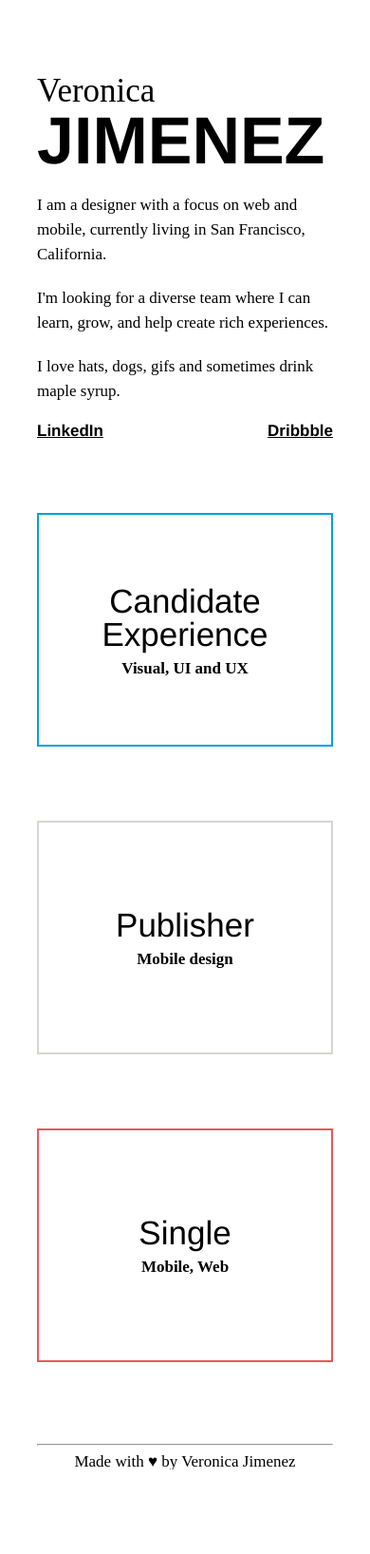
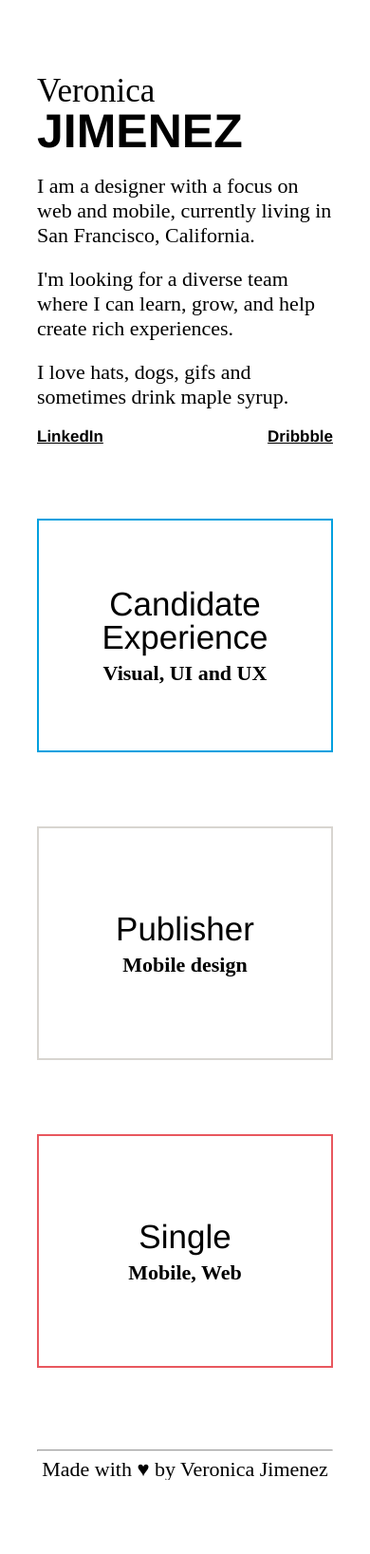
Before and after one commit to vnikajimenez/vnikajimenez.github.com, a Jekyll site: the page built from index.html, in a window 390 px wide. Shown: the whole page at 95% size. Built offline with Jekyll 4.4.1, drawn with Linux system fonts in a browser that asks for light colours; nearby versions of some CDN libraries.

Commit message:
tweak mobile font sizes

```diff
--- a/_sass/_mobile.scss
+++ b/_sass/_mobile.scss
@@ -1,4 +1,8 @@
-@media only screen and (max-width: 1000px) {
+@media only screen and (max-width: 1024px) {
+  p {
+    font-size: 22px;
+  }
+
   .wrapper {
     width: 100%;
   }
@@ -12,6 +16,10 @@
       float: none;
       margin: 0px;
       width: 100%;
+
+      .last-name {
+        font-size: 50px;
+      }
     }
 
     .right-column {
@@ -32,6 +40,10 @@
     margin-right: $mobile-margin;
     width: auto;
 
+    p {
+      line-height: 33px;
+    }
+
     .left-column {
       float: none;
       width: 100%;
```
Also changed, not shown: 2 other files.
